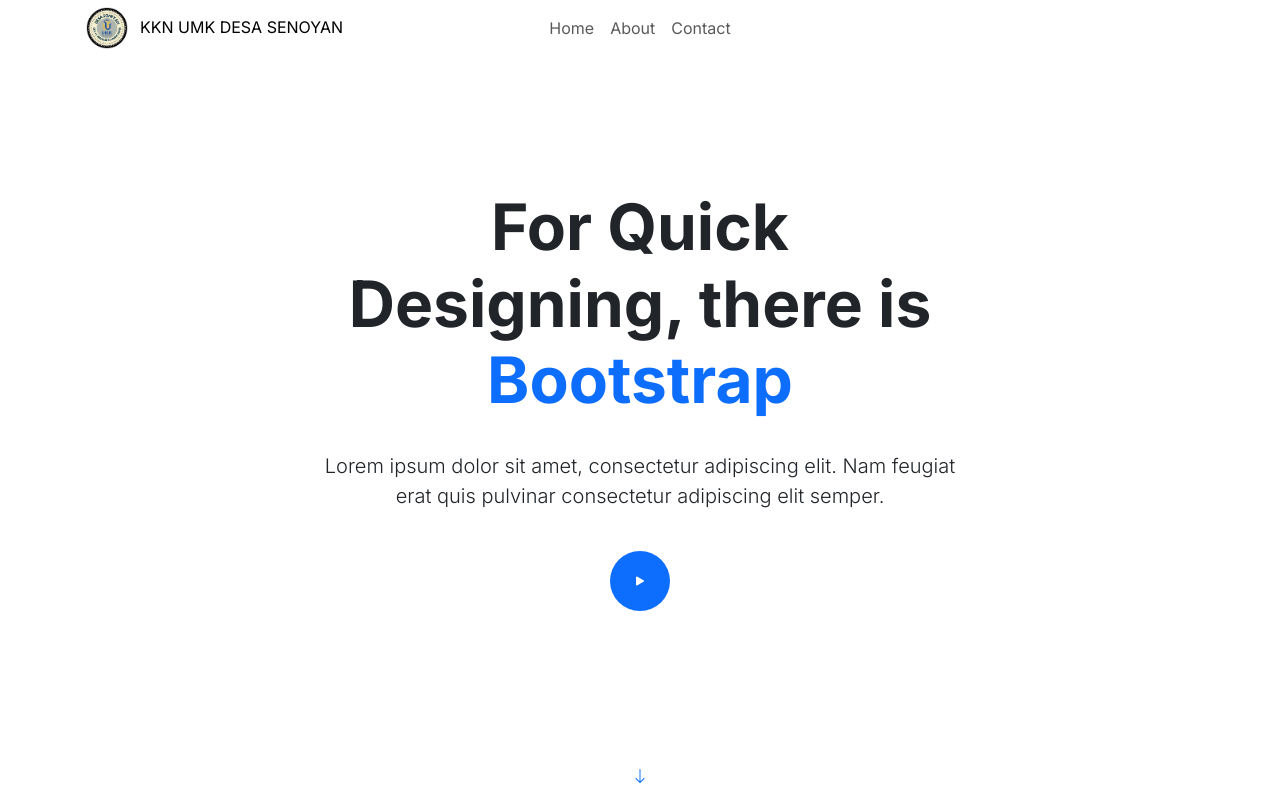
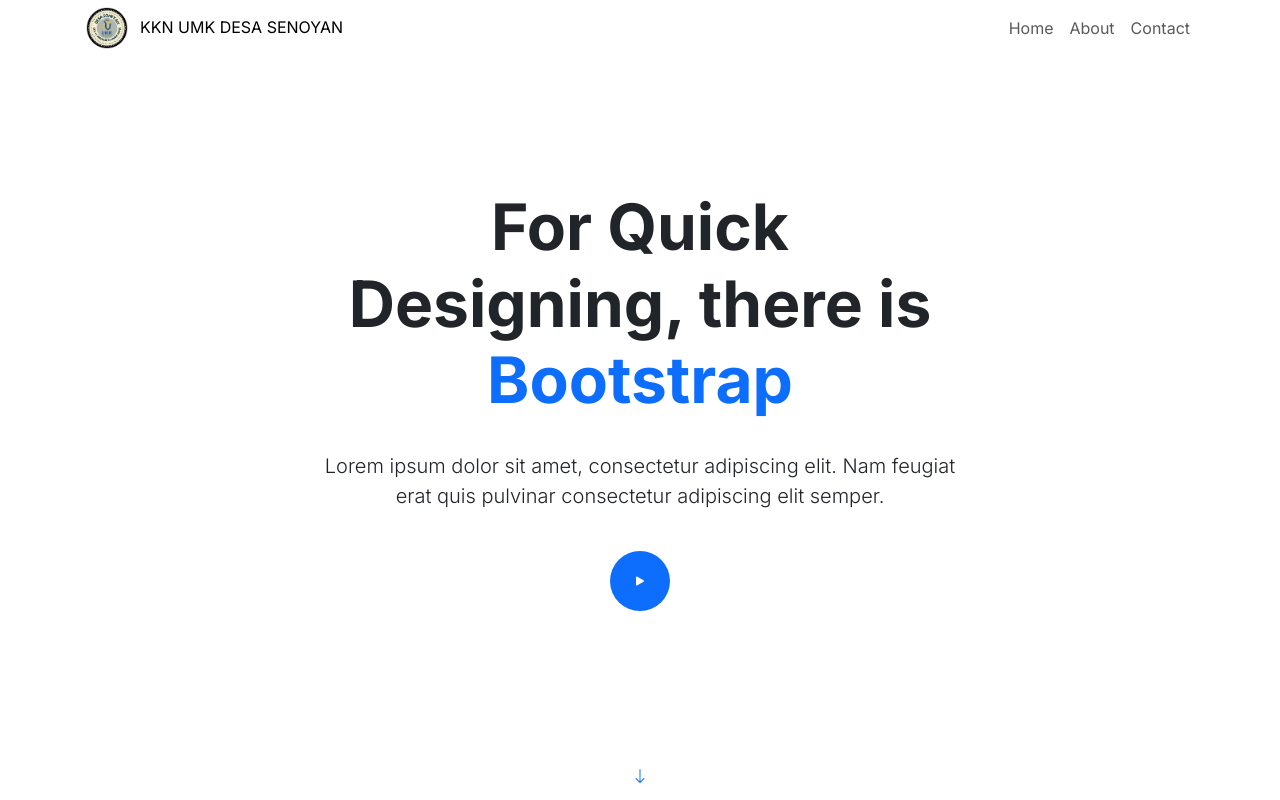
Before and after one commit to ramaboy13/kkn-desa-soneyan, a Vue app: page / in a window 1280 px wide. Shown: the top 800 px of the page. Built offline with nearby package versions, Linux system fonts and the light colour scheme.

Commit message:
refactor: :recycle: update navbar collapse behavior and alignment

```diff
--- a/src/components/NavBar.vue
+++ b/src/components/NavBar.vue
@@ -18,8 +18,8 @@
         <span class="navbar-toggler-icon"></span>
       </button>
 
-      <div class="collapse navbar-collapse" id="navbarNav">
-        <ul class="navbar-nav mx-auto">
+      <div class="collapse navbar-collapse text-center" id="navbarNav">
+        <ul class="navbar-nav ms-auto">
           <li class="nav-item">
             <a to="/" class="nav-link" aria-current="page"> Home </a>
           </li>
```
